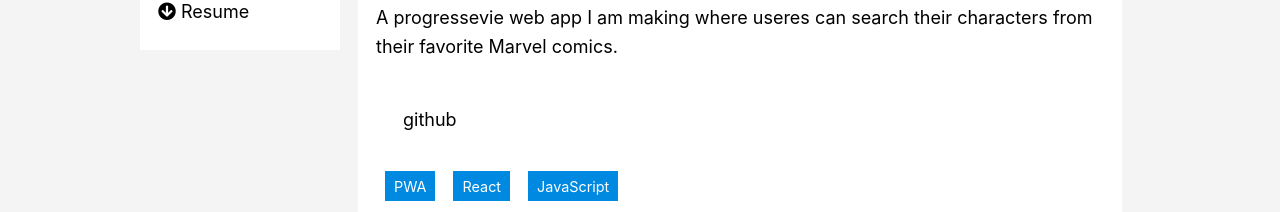
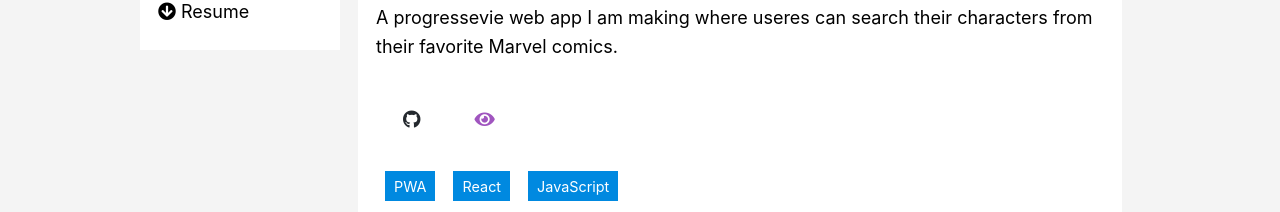
Before and after one commit to ButlerFuqua/personal-blog, a Next.js app: page /projects in a window 1280 px wide. Shown: the part 297-509 px from the top of the page. Built offline with nearby package versions, Linux system fonts and the light colour scheme.

Commit message:
Add brand colors to theme. Add icons to project links.

```diff
--- a/components/projectlinks.js
+++ b/components/projectlinks.js
@@ -13,11 +13,20 @@ const Ul = styled.ul`
         padding: 1rem;
     }
 `
+const A = styled.a`
+    color: ${({ theme, color }) => theme.colors[color]};
+`
 
 export default function ProjectLinks({ links }) {
     return (
         <Ul>
-            {links.map(link => <li>{link.label}</li>)}
+            {links.map(link => (
+                <li>
+                    <A color={link.label.toLowerCase()} href={link.path} target="_blank" noreferrer="true" noopener="true">
+                        <i className={link.icon}></i>
+                    </A>
+                </li>
+            ))}
         </Ul>
     )
 }
--- a/pages/_app.js
+++ b/pages/_app.js
@@ -6,6 +6,11 @@ import '@fortawesome/fontawesome-free/css/all.css';
 const theme = {
   colors: {
     primary: '#0089e0',
+    github: '#24292E',
+    lnkedin: '#0077B5',
+    codepen: '#47cf73',
+    repl: '#192333',
+    external: '#A055BF'
   },
 }
 
--- a/projects/marvel-characters-pwa.md
+++ b/projects/marvel-characters-pwa.md
@@ -6,7 +6,13 @@ excerpt: 'A progressevie web app I am making where useres can search their chara
 links: [
     {
         label: 'github',
-        icon: 'fab fa-github'
+        icon: 'fab fa-github',
+        path: 'https://github.com/ButlerFuqua/marvel_characters'
+    },
+    {
+        label: 'external',
+        icon: 'fa fa-eye',
+        path: 'https://marvelcharacters.site'
     }
 ]
 ---
```
